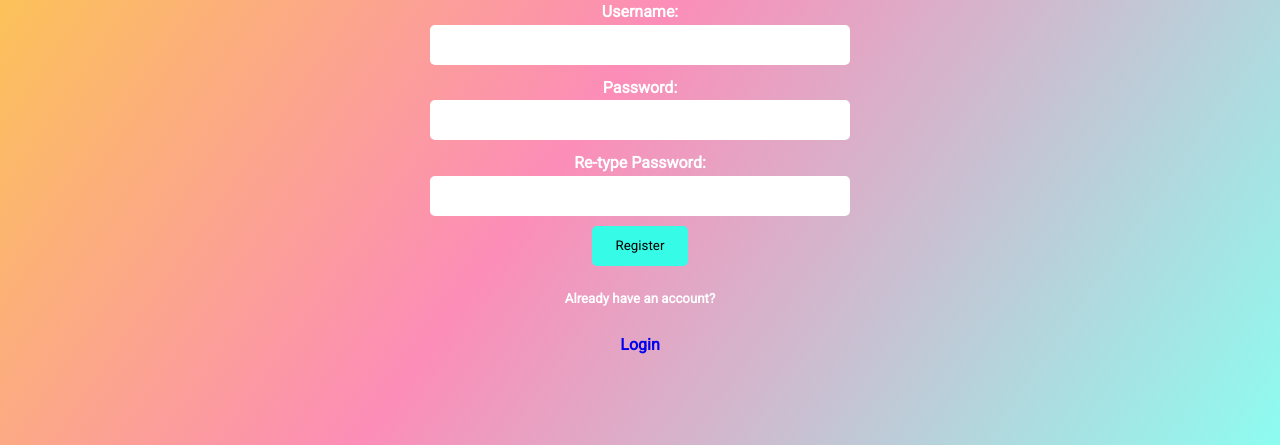
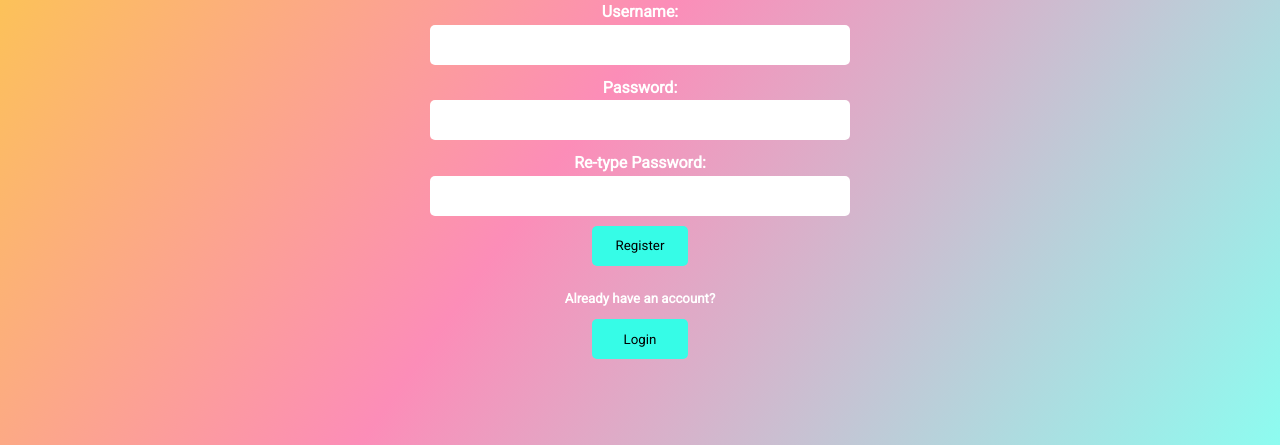
Before and after one commit to kspurlock/Jukebox, a Flask app: page /register in a window 1280 px wide. Shown: the part 355-800 px from the top of the page. Run offline with Flask 2, Linux system fonts and the light colour scheme; some libraries are stand-ins or nearby versions.

Commit message:
Fixed some button styling, updated 404 page

```diff
--- a/jukebox/routes.py
+++ b/jukebox/routes.py
@@ -162,7 +162,7 @@ def player_page(session_id):
 
 @app.errorhandler(404)
 def not_found_error(err_msg):
-    flash(f"Error, page not found: {err_msg}")
+    flash(f"{err_msg}")
     return render_template("404.html")
 
 @app.route("/404-error-test")
--- a/jukebox/static/style.css
+++ b/jukebox/static/style.css
@@ -535,6 +535,20 @@ a { /* no underlines by default */
 	cursor: pointer;
 }
 
+.confirmbutton { /* buttons on the login/register pages */
+	background-color: #36fce7;
+	color: #000;
+	border: 0;
+	border-radius: 5px;
+	width: 96px;
+	height: 40px;
+	font-family: Roboto, Arial, sans-serif;
+	text-align:center;
+	cursor: pointer;
+	display: block;
+	margin: auto;
+}
+
 .createbutton { /* create new session button */
 	background-color: #36fce7;
 	color: #000;
@@ -593,6 +607,11 @@ a { /* no underlines by default */
 	color: black;
 }
 
+.alert-message {
+	background-color: #36fce7;
+	color: black;
+}
+
 .close {
 	border: 0;
 	background-color: #fc368200;
@@ -613,3 +632,14 @@ a { /* no underlines by default */
 	line-height: 16px;
 	text-decoration: none;
 }
+
+.uhoh {
+	font-family: Pacifico, Roboto, serif;
+	font-weight: 300;
+	font-size: 56px;
+	margin: 0;
+}
+
+h5 {
+	margin-bottom: 10px;
+}
--- a/jukebox/templates/404.html
+++ b/jukebox/templates/404.html
@@ -1,9 +1,9 @@
 {% extends "base_home.html" %}
 {% block content %}
-<h1>Whoops!</h1>
+<h1 class="uhoh">Whoops!</h1>
 <ul class="homebuttons">
     <li class="homebuttons">
-        <a href="{{ url_for('home_page') }}"><button class="spotifybutton">Back to Safety</button></a>
+        <a href="{{ url_for('home_page') }}"><button class="createbutton">Go back home</button></a>
     </li>
 </ul>
 {% endblock %}
--- a/jukebox/templates/register.html
+++ b/jukebox/templates/register.html
@@ -17,12 +17,16 @@
     <br>
     {{ form.password_confirm(class="form-control", placeholder="")}}
     <br>
-    {{form.submit(class="joinbutton")}}
+    {{form.submit(class="confirmbutton")}}
 
 
     <div class="registerpage"> <!--Kian note: CSS this please-->
         <h5>Already have an account?</h5>
-        <a class="" href="{{ url_for('login_page') }}">Login</a>
+        <li class="homebuttons">
+            <a href="{{ url_for('login_page') }}">
+                <button class="confirmbutton">Login</button>
+            </a>
+       </li>
     </div>
     </form>
 </div>
```
Also changed, not shown: jukebox/templates/login.html (+6 -2 lines).
